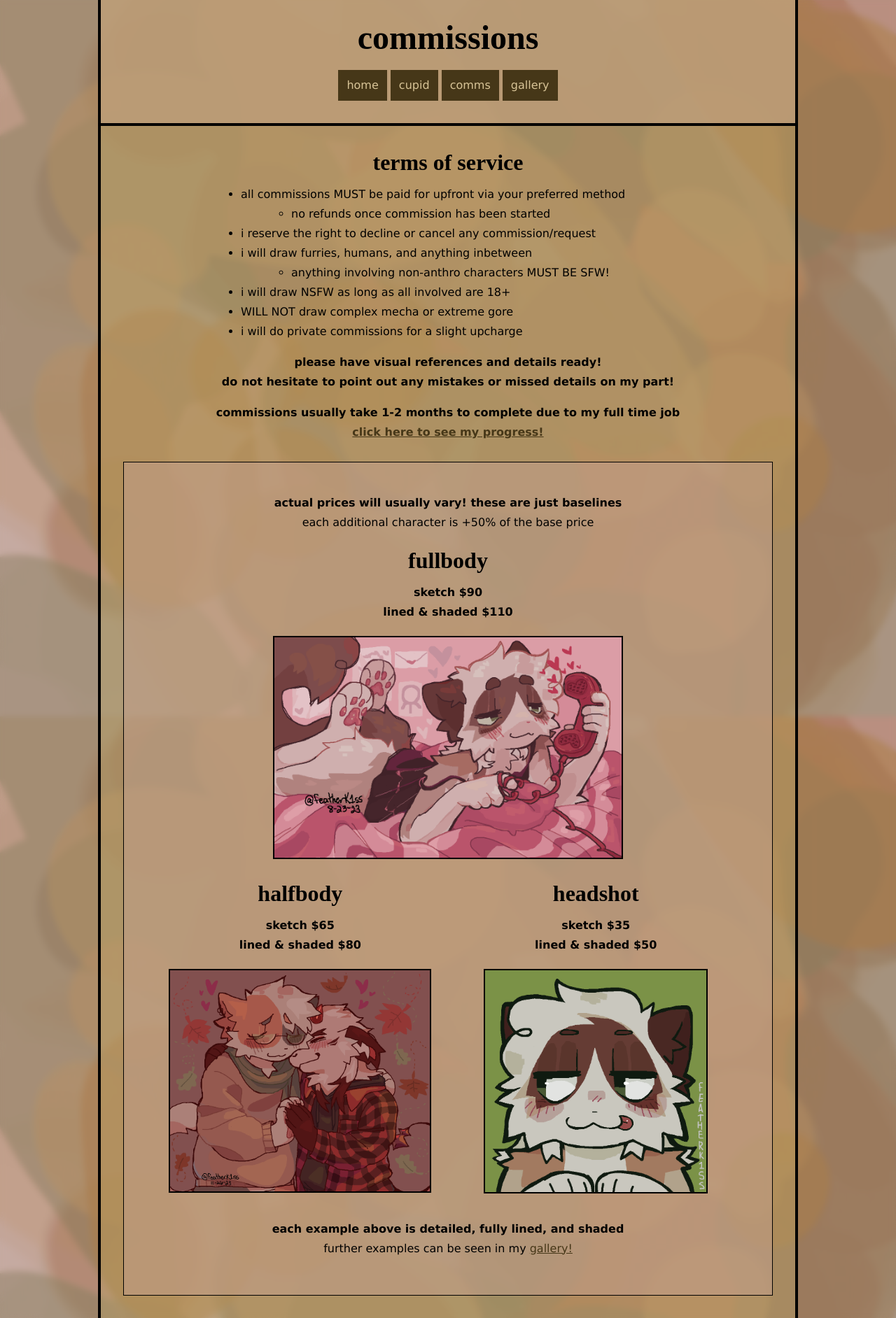
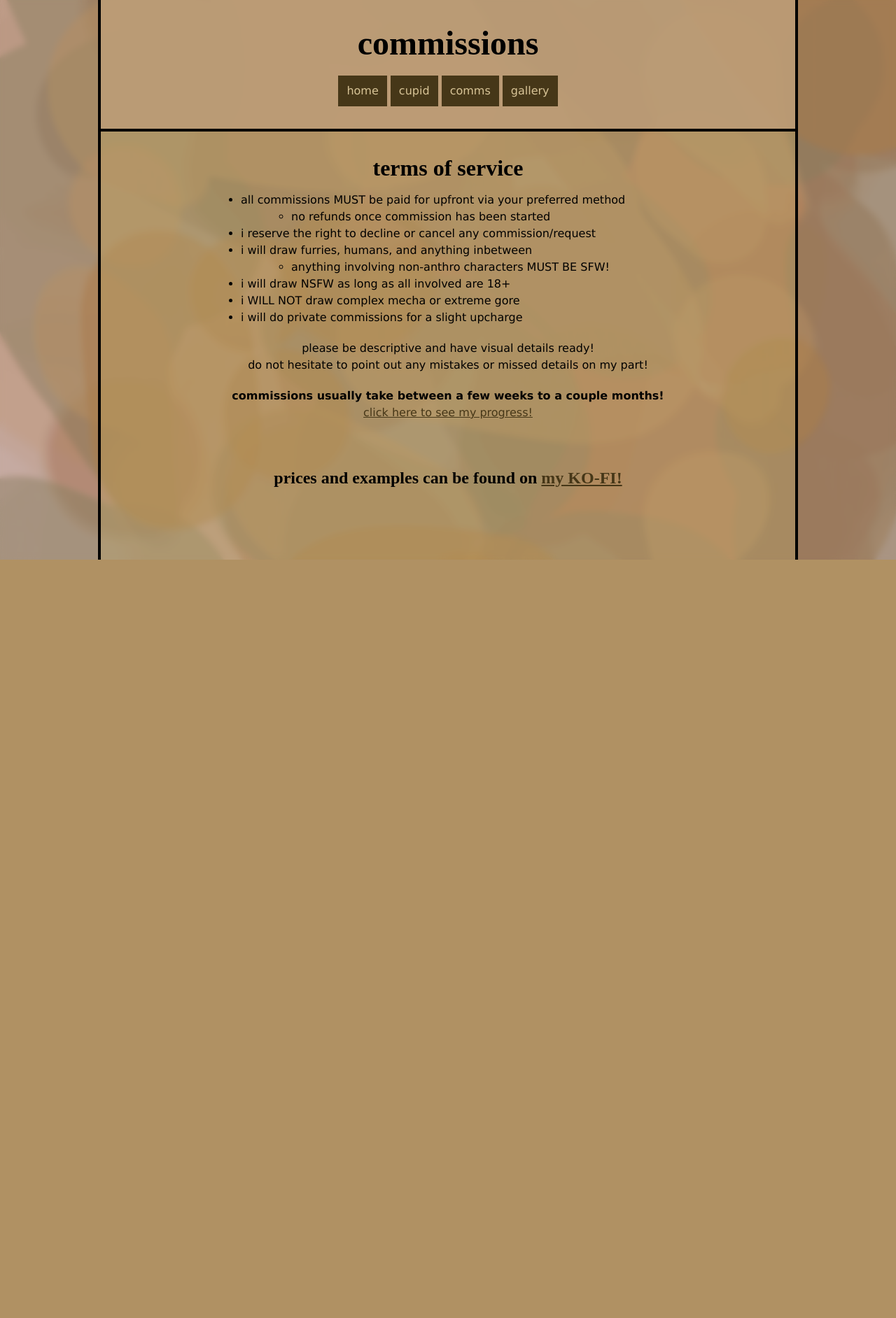
Before and after one commit to elisttm/featherk1ss.art, a Python web app: template templates/commissions.html in a window 1280 px wide. Shown: the whole page at 70% size. After the commit the page ends 800 px from the top, so only its background shows below. Run offline with Jinja, Linux system fonts and the light colour scheme; the template is opened without the code that fills it, so the values that code supplies are empty.

Commit message:
added more art + minor tweaks

```diff
--- a/main.py
+++ b/main.py
@@ -33,6 +33,7 @@ async def _cupid():
 	return await render_template('cupid.html')
 
 @app.route('/comms')
+@app.route('/tos')
 async def redirect_comms():
 	return quart.redirect(quart.url_for('_commissions'), code=301)
 
--- a/static/style.css
+++ b/static/style.css
@@ -12,7 +12,7 @@ body {
     background-color: #C1AB6A55; width: 1000px; margin: 0 auto; overflow: hidden;
     border-left: 4px solid #000; border-right: 4px solid #000;
 }
-.top {background-color: #bd9e7acc; border-bottom: 4px solid #000; padding: 16px 0 32px; margin-bottom: 32px;}
+.top {background-color: #bd9e7acc; border-bottom: 4px solid #000; padding: 24px 0 32px; margin-bottom: 32px;}
 nav > a, .button {display: inline-block; background-color: #463718; padding: 12px; color: #D8C497; text-decoration: none; vertical-align: middle;}
 
 .inner {background-color: #c2a08e88; padding: 32px; margin: 32px; border: 1px solid #000;}
@@ -24,10 +24,10 @@ h2 {font-size: 2em}
 h3 {font-size: 1.5em;}
 
 p, ul {margin: 16px 128px 24px;}
-p br {display: block; margin-top: 8px; content: ""}
+p br {display: block; margin-top: 4px; content: ""}
 ul {text-align: left;}
 ul ul {margin: 0;}
-li {margin: 8px 0 8px 32px;}
+li {margin: 4px 0 4px 32px;}
 
 a {color: #463718; text-decoration: underline;}
 a:hover {filter: brightness(90%);}
@@ -39,7 +39,7 @@ img {max-height: 100%; max-width: 100%; height: auto}
 .socials {margin-bottom: 64px}
 .socials .button {width: 48px; height: 48px;}
 
-.comms img, .gallery img, .ref img {border: 2px solid #000; background-color: #000;}
+.gallery img, .ref img {border: 2px solid #000; background-color: #000;}
 
 .gallery {padding: 32px 16px;}
 .gallery > div {padding: 16px 4px; height: 300px; display: inline-block; overflow: hidden; position: relative;}
--- a/templates/base.html
+++ b/templates/base.html
@@ -3,7 +3,7 @@
 <head>
 	<meta charset="utf-8"/>
 	<meta name="viewport" content="width=device-width, initial-scale=1.0"/>
-	<link rel="stylesheet" href="/static/style.css?v=3" type="text/css"/>
+	<link rel="stylesheet" href="/static/style.css?v=4" type="text/css"/>
     <link rel="icon" href="/favicon.ico" type='image/x-icon'/>
 	<title>{% block title %}featherk1ss.art{% endblock %}</title>
 	<meta name="description" content="{% block desc %}commission info and social links for my artworks :3{% endblock %}"/>
@@ -21,7 +21,7 @@
 		<nav>
 			<a href="/">home</a>
 			<a href="/cupid">cupid</a>
-			<a href="/commissions">comms</a>
+			<a href="/tos">comms</a>
 			<a href="/gallery">gallery</a>
 		</nav>
 	</div>
--- a/templates/commissions.html
+++ b/templates/commissions.html
@@ -14,43 +14,21 @@
         <li>i will draw furries, humans, and anything inbetween
             <ul><li>anything involving non-anthro characters MUST BE SFW!</li></ul></li>
         <li>i will draw NSFW as long as all involved are 18+</li>
-        <li>WILL NOT draw complex mecha or extreme gore</li>
+        <li>i WILL NOT draw complex mecha or extreme gore</li>
         <li>i will do private commissions for a slight upcharge</li>
     </ul>
 
     <p>
-        <b>please have visual references and details ready!
+        please be descriptive and have visual details ready!
         <br>do not hesitate to point out any mistakes or missed details on my part!</b>
-    </p><p>
-        <b>commissions usually take 1-2 months to complete due to my full time job
+    </p>
+    <p>
+        <b>commissions usually take between a few weeks to a couple months!</b>
         <br><a href="https://trello.com/b/VHGlBz7f/commissions">click here to see my progress!</a>
-    </b></p>
+    </p>
 
-    <div class="inner comms" id="prices">
-
-    <p><b>actual prices will usually vary! these are just baselines</b>
-    <br>each additional character is +50% of the base price</p>
-
-        <h2>fullbody</h2>
-        <p><b>sketch $90<br>lined &amp; shaded $110</b></p>
-            <img src="/static/img/art/2023/fruity cupid.png" width="500" height="320">
-
-        <div class="row">
-        <div class="column">
-            <h2>halfbody</h2>
-            <p><b>sketch $65<br>lined &amp; shaded $80</b></p>
-                <img src="/static/img/art/2023/commission for jaffaa.png" width="375" height="320">
-
-        </div><div class="column">
-            <h2>headshot</h2>
-            <p><b>sketch $35<br>lined &amp; shaded $50</b></p>
-                <img src="/static/img/art/2024/new cupid pfp.png" width="320" height="320">
-        </div></div>
     <br>
 
-    <p><b>each example above is detailed, fully lined, and shaded</b>
-    <br>further examples can be seen in my <a href="/gallery">gallery!</a></p>
-
-    </div>
+    <h3>prices and examples can be found on <a href="https://ko-fi.com/featherk1ss/commissions">my KO-FI!</a></h3>
 
 {% endblock %}
--- a/templates/index.html
+++ b/templates/index.html
@@ -12,6 +12,7 @@
         <a class="button" href="https://twitter.com/featherk1ss"><img src="/static/img/twitter.gif"></a>
         <a class="button" href="https://bsky.app/profile/featherk1ss.art"><img src="/static/img/bsky.gif"></a>
         <a class="button" href="https://featherk1ss.tumblr.com/"><img src="/static/img/tumblr.gif"></a>
+        <a class="button" href="https://discord.gg/EeKRU95SSk"><img src="/static/img/discord.gif"></a>
         <a class="button" href="https://ko-fi.com/featherk1ss"><img src="/static/img/kofi.gif"></a>
     </div>
 
```
Also changed, not shown: art.json (+44 -2 lines), static/img/art/2025/comm for brennan.png (added), static/img/art/2025/comm for juno.png (added), static/img/art/2025/emi.png (added), static/img/art/2025/meow meow.png (added), static/img/art/2025/sybil.png (added), static/img/art/2025/valentines day.png (added), static/img/bsky.gif, static/img/discord.gif (added), static/img/kofi.gif, static/img/tumblr.gif, static/img/twitter.gif, 1 other file.
